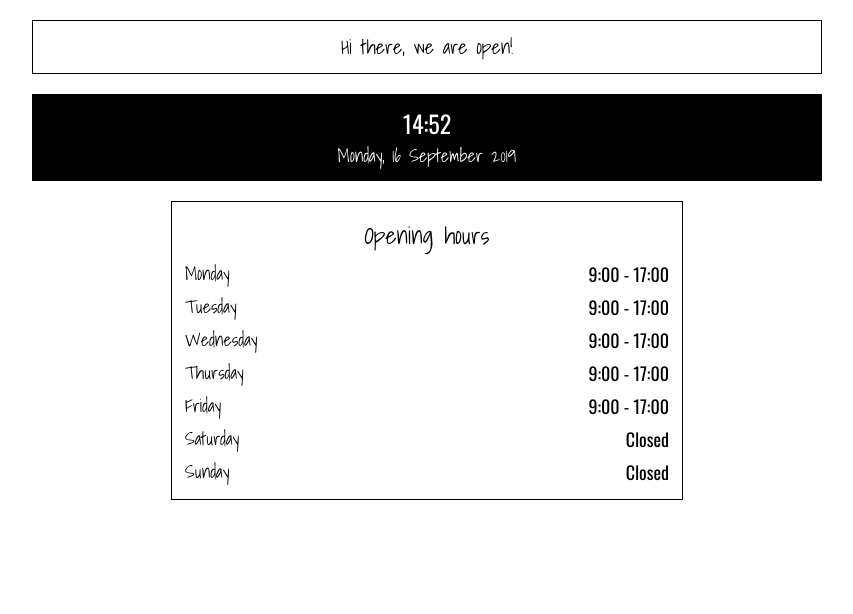
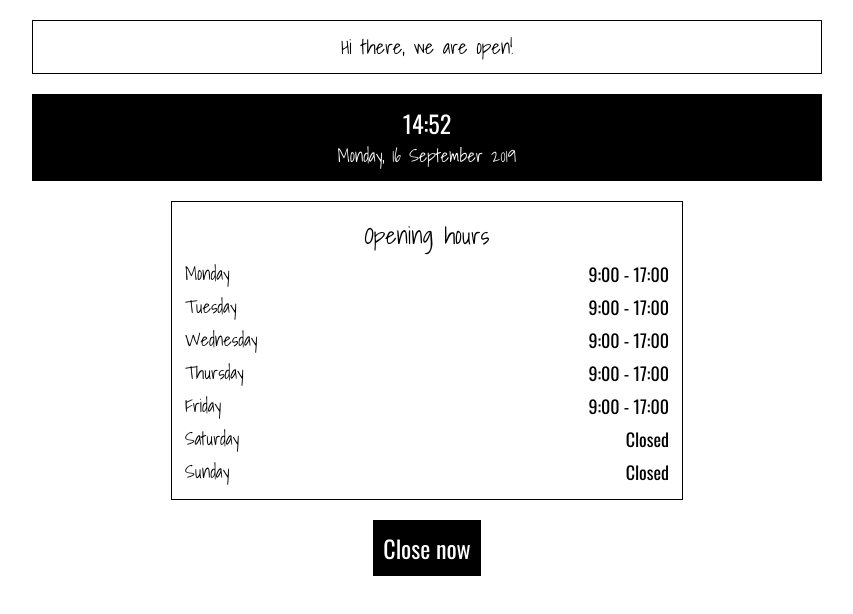
Before and after one commit to tinevancorenland/Business---Opening-Hours, a plain HTML site: page index.html in a window 1280 px wide. Shown: the whole page, without its empty margins (213-1066 px from the left). Drawn offline with nearby package versions, Linux system fonts and the light colour scheme.

Commit message:
finish bonus and update readme

```diff
--- a/index.html
+++ b/index.html
@@ -46,6 +46,10 @@
       </tr>
     </table>
 
+    <div id="closeEarly">
+    <button id="closeButton">Close now</button>
+  </div>
+
     <script src="script.js"></script>
   </body>
 </html>
--- a/style.css
+++ b/style.css
@@ -68,6 +68,21 @@ td {
   font-family: "Oswald";
 }
 
+#closeButton {
+  background-color: black;
+  color: white;
+  font-family: "Oswald";
+  font-size: 24px;
+  border: none;
+  padding: 10px;
+}
+
+#closeEarly {
+    margin: auto;
+    width: 20%;
+    text-align: center;
+}
+
 @media screen and (min-width: 576px) {
   #message,
   #clockDate {
```
Also changed, not shown: 1 other file.
